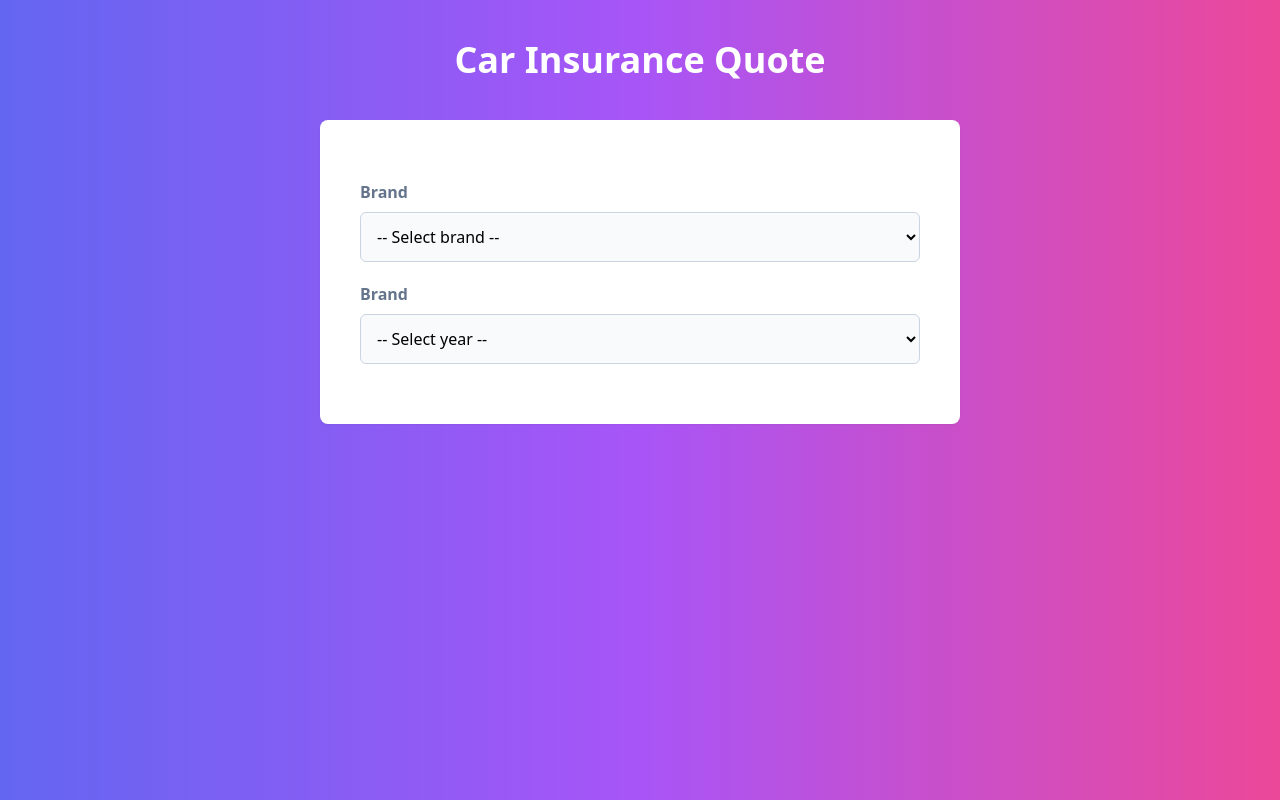
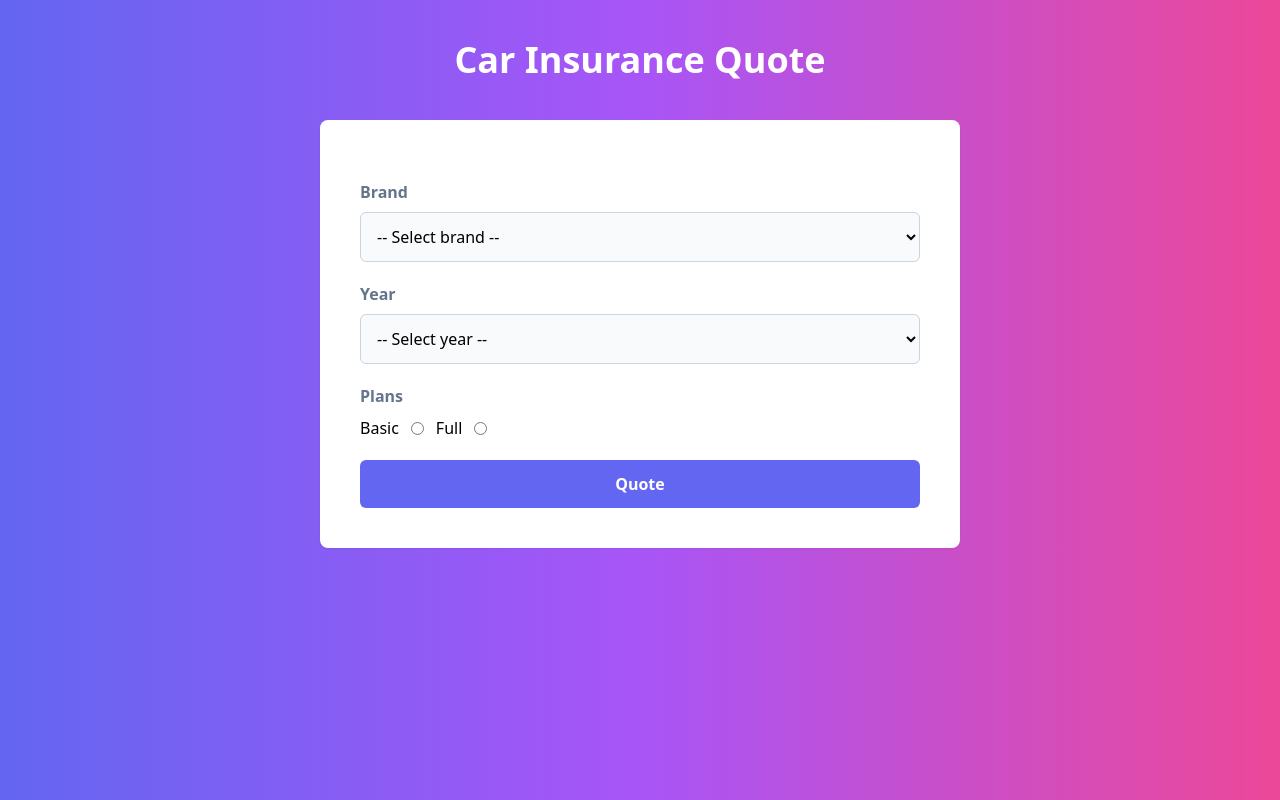
Before and after one commit to jairpss/cotizador-autos, a React (Vite) app: page / in a window 1280 px wide. Built offline with nearby package versions, Linux system fonts and the light colour scheme.

Commit message:
form ui done

```diff
--- a/src/components/Formulario.jsx
+++ b/src/components/Formulario.jsx
@@ -1,4 +1,5 @@
-import { BRANDS, YEARS } from '../constants/index'
+import { Fragment } from 'react'
+import { BRANDS, YEARS, PLANS } from '../constants/index'
 
 const Formulario = () => {
   return (
@@ -25,7 +26,7 @@ const Formulario = () => {
             </div>
 
             <div className="my-5">
-                <label className="block mb-2 font-semibold text-slate-500">Brand</label>
+                <label className="block mb-2 font-semibold text-slate-500">Year</label>
                 <select
                     name="brand"
                     className="w-full p-3 bg-slate-50 border border-slate-300 rounded-md"
@@ -43,6 +44,29 @@ const Formulario = () => {
                 </select>
             </div>
 
+            <div className="my-5">
+                <label className="block mb-2 font-semibold text-slate-500">Plans</label>
+                <div className="flex gap-3 items-center">
+                    {PLANS.map(plan => (
+                        <Fragment key={plan.id}>
+                            <label>
+                                {plan.name}
+                            </label>
+                            <input
+                                type="radio"
+                                name="plan"
+                                value={plan.id}
+                            />
+                        </Fragment>
+                    ))}
+                </div>
+            </div>
+
+            <input
+                type="submit"
+                className="w-full bg-indigo-500 hover:bg-indigo-600 transition-colors text-white cursor-pointer p-3 font-semibold rounded-md"
+                value="Quote"
+            />
         </form>
     </>
   )
```
